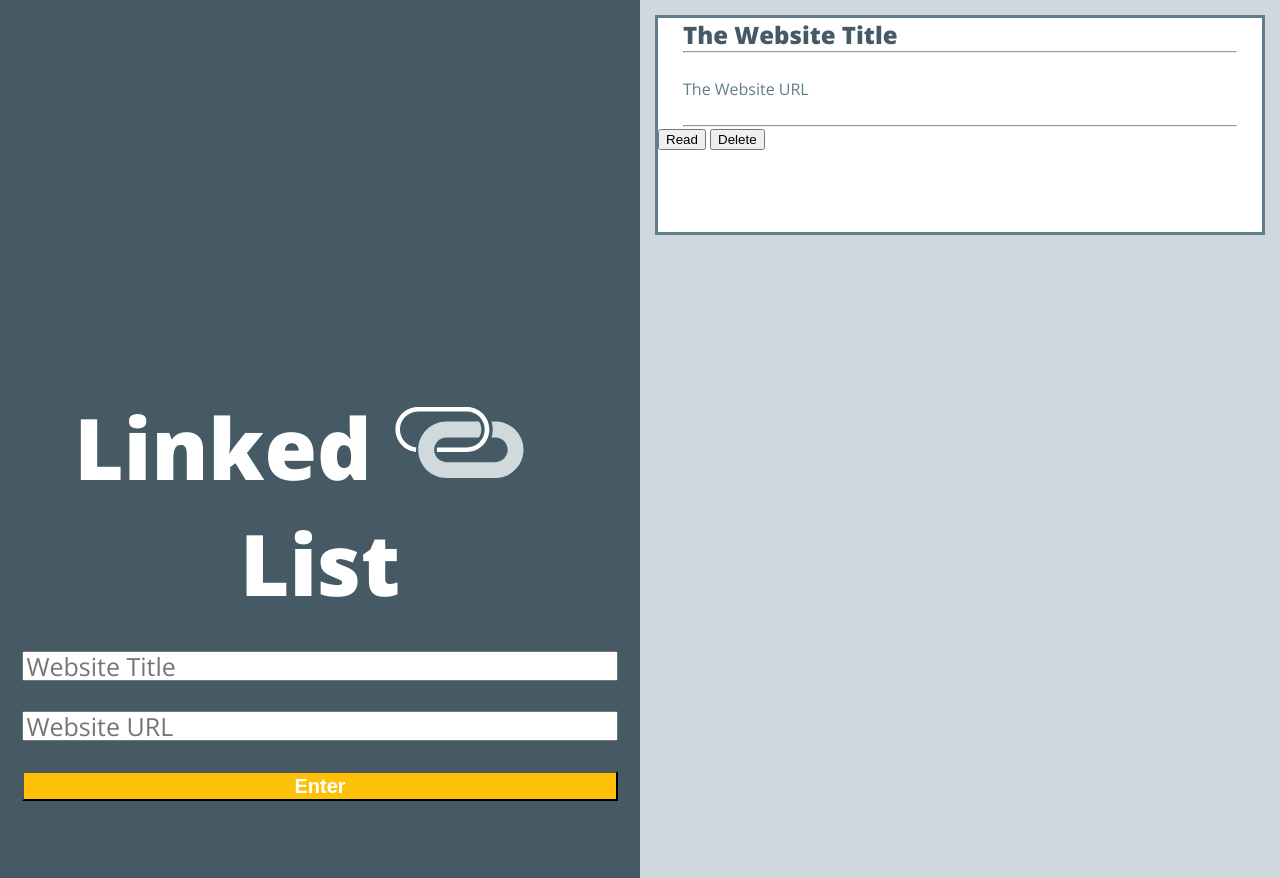
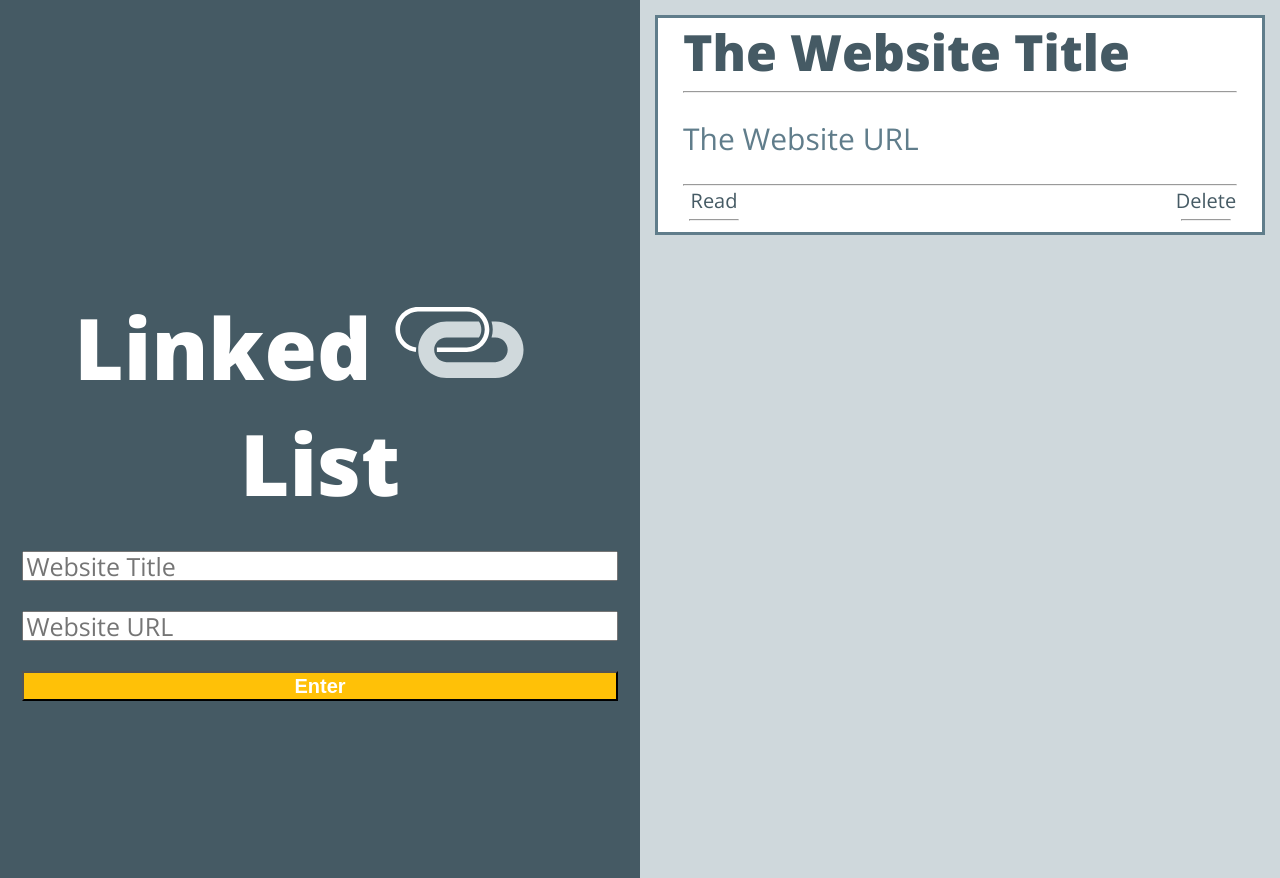
Before and after one commit to valentinovtino/linked-list, a plain HTML site: page index.html in a window 1280 px wide. Drawn offline with nearby package versions, Linux system fonts and the light colour scheme.

Commit message:
line breaks and text-color

```diff
--- a/index.html
+++ b/index.html
@@ -26,8 +26,8 @@
 		<article class="bookmark">
 			<h2>The Website Title</h2> <hr />
 			<p>The Website URL</p> <hr />
-			<button class="read">Read</button>
-			<button class="delete">Delete</button>
+			<button class="read">Read<hr class="bottom" /></button>
+			<button class="delete">Delete<hr class="bottom"/></button>
 		</article>
 	</section>
 
--- a/styles.css
+++ b/styles.css
@@ -38,7 +38,7 @@ button.enter-btn {
 	margin: auto;
 }
 
-button:hover{
+button.enter-btn:hover{
 	background-color: #FFD773;
 }
 
@@ -65,11 +65,10 @@ article.left {
 	text-align: center;
 	top: 50%;
     height: 100px;
-    margin-top: -50px;
+    margin-top: -150px;
     position: relative;
   	margin-right: auto;
   	margin-left: auto;
-
 }
 span {
 	padding-right: 36px;
@@ -82,13 +81,26 @@ article.bookmark {
 	height: 25%;
 }
 button.read {
+	color: #455A64;
 	display: inline-block;
-
+	background-color: #FFFFFF;
+	border: 0px;
+	float: left;
+	font-family: 'Open Sans' , sans-serif;
+	font-size: 20px;
+	margin: 0px;
 }
 
-}
+
 button.delete {
+	color: #455A64;
 	display: inline-block;
+	background-color: #FFFFFF;
+	border: 0px;
+	float: right;
+	font-family: 'Open Sans' , sans-serif;
+	font-size: 20px;
+
 }
 hr {
 	color: orange;
@@ -96,14 +108,27 @@ hr {
 	height: 1px;
 	margin-right: 25px;
 	margin-left: 25px;
+	margin-top: 5px;
 }
 p {
 	color: #607D8B;
 	margin-left: 25px;
 	margin-top: 25px;
 	margin-bottom: 25px;
+	font-size: 30px;
 }
 h2 {
 	color: #455A64;
 	margin-left: 25px;
+	font-size: 50px;
 }
+
+hr.bottom {
+	color: #F2F4F4;
+	width: 50px;
+}
+
+hr.bottom:hover {
+	color: #FCC107;
+	height: 1px;
+}
```
